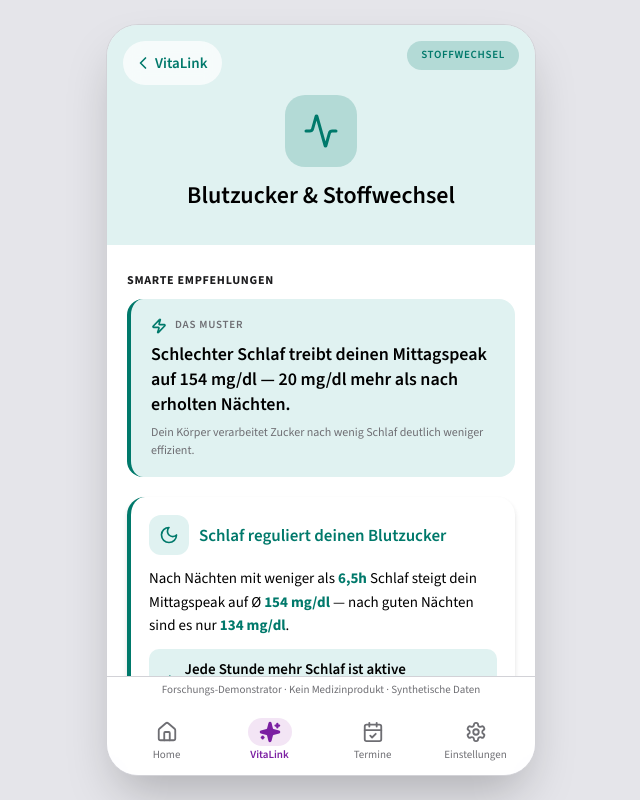
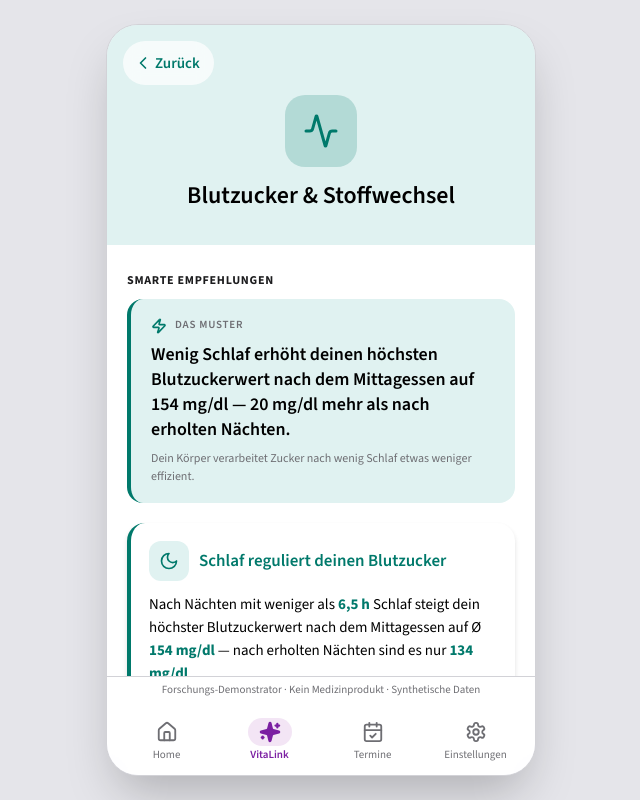
Before and after one commit to hussein-da/VitaLink, a Next.js app: page /hinweis/glukose in a window 1280 px wide. Shown: the whole page, without its empty margins (319-959 px from the left). Built offline with nearby package versions, Linux system fonts and the light colour scheme.

Commit message:
vitalink: 2.5 Detailseiten (Titel Schlafqualitaet/Herzgesundheit, Kategorie-Pille entfernt, Diagnose-Hinweis, Plural-Ueberschrift, Regler-Akzentfarbe je Kategorie, Glukose-Regler Sporttage, entschaerfte Sprache, GlossarTerm-Begriffe)

```diff
--- a/src/app/hinweis/[id]/HinweisDetail.tsx
+++ b/src/app/hinweis/[id]/HinweisDetail.tsx
@@ -6,8 +6,10 @@ import { Ban, Plane } from "lucide-react";
 import { hinweisMap } from "@/data/hinweise";
 import { smartTippsJeHinweis, insightStatementJeHinweis } from "@/data/smartTipps";
 import VorsorgeTerminZeile from "@/components/VorsorgeTerminZeile";
+import { Info } from "lucide-react";
 import { dataSourceLabel } from "@/lib/dataSources";
 import { kategorie } from "@/lib/kategorie";
+import type { Szenario } from "@/lib/types";
 import { useSettings } from "@/context/SettingsContext";
 import AppHeader from "@/components/AppHeader";
 import DetailHeader from "@/components/DetailHeader";
@@ -64,6 +66,18 @@ export default function HinweisDetail({ id }: { id: string }) {
   }
 
   const k = kategorie(hinweis.szenario);
+  // Akzentfarbe der Kategorie für den kontrafaktischen Regler (B8).
+  const CAT_BASE: Record<Szenario, string> = {
+    lifestyle: "cat-lifestyle",
+    kardiometabolisch: "cat-cardio",
+    reise: "cat-travel",
+    stoffwechsel: "cat-lifestyle",
+    vorsorge: "cat-prevention",
+  };
+  const base = CAT_BASE[hinweis.szenario];
+  const akzent = `rgb(var(--c-${base}))`;
+  const akzentSoft = `rgb(var(--c-${base}-light))`;
+  const akzentBorder = `rgb(var(--c-${base}) / 0.3)`;
   const abgeschaltet = hinweis.genutzteQuellen.filter((q) => !isSourceEnabled(q));
   const beeinträchtigt = abgeschaltet.length > 0;
   const dg = hinweis.datengrundlage;
@@ -73,7 +87,7 @@ export default function HinweisDetail({ id }: { id: string }) {
 
   return (
     <div className="pb-6">
-      <DetailHeader hinweis={hinweis} back={{ href: "/vitalink", label: "VitaLink" }} />
+      <DetailHeader hinweis={hinweis} back={{ href: "/vitalink", label: "Zurück" }} />
 
       <div className="relative z-10 space-y-7 bg-surface px-5 pb-10 pt-7">
         {/* Warnung bei abgeschalteten Quellen */}
@@ -130,12 +144,23 @@ export default function HinweisDetail({ id }: { id: string }) {
               </div>
             )
           )}
+
+          {/* G7: einheitlicher Diagnose-Hinweis (kein Medizinprodukt) */}
+          <div className="mt-4 flex items-start gap-2.5 rounded-xl bg-surface-2 p-3">
+            <Info aria-hidden size={14} className="mt-0.5 shrink-0 text-muted" />
+            <p className="text-[12px] leading-[1.5] text-muted">
+              Hinweis, keine Diagnose. Diese Empfehlung dient der Orientierung und ersetzt keine
+              ärztliche Einschätzung.
+              {hinweis.unsicher &&
+                " Der dargestellte Trend basiert auf wenigen Messpunkten — die statistische Aussagekraft ist begrenzt."}
+            </p>
+          </div>
         </Section>
 
         {/* ── WIE VITALINK ZU DIESER EMPFEHLUNG KOMMT ──
             Ausgeblendet bei reinen Vorsorge-/Termin-Hinweisen (z. B. Zahnarzt). */}
         {!beeinträchtigt && hinweis.szenario !== "vorsorge" && (
-          <Section label="Wie VitaLink zu dieser Empfehlung kommt">
+          <Section label="Wie VitaLink zu diesen Empfehlungen kommt">
             <p className="text-[15px] leading-[1.6] text-ink">
               <GlossarText>{hinweis.kurz}</GlossarText>
             </p>
@@ -145,7 +170,12 @@ export default function HinweisDetail({ id }: { id: string }) {
         {/* ── WAS WÄRE, WENN ── eigene Sektion (Protected Core erhalten) */}
         {!beeinträchtigt && hinweis.kontrafaktisch && (
           <Section label="Was wäre, wenn">
-            <CounterfactualSlider data={hinweis.kontrafaktisch} />
+            <CounterfactualSlider
+              data={hinweis.kontrafaktisch}
+              akzent={akzent}
+              akzentSoft={akzentSoft}
+              akzentBorder={akzentBorder}
+            />
           </Section>
         )}
 
--- a/src/components/CounterfactualSlider.tsx
+++ b/src/components/CounterfactualSlider.tsx
@@ -9,9 +9,19 @@ function de(n: number): string {
 
 /**
  * DF4 / Variante C (kontrafaktisch): "Was wäre, wenn"-Regler. Beim Ziehen
- * ändert sich der Wirkungstext live.
+ * ändert sich der Wirkungstext live. Akzentfarbe folgt der Kategorie (B8).
  */
-export default function CounterfactualSlider({ data }: { data: Kontrafaktisch }) {
+export default function CounterfactualSlider({
+  data,
+  akzent = "rgb(var(--c-primary))",
+  akzentSoft = "rgb(var(--c-primary-soft))",
+  akzentBorder = "rgb(var(--c-primary) / 0.3)",
+}: {
+  data: Kontrafaktisch;
+  akzent?: string;
+  akzentSoft?: string;
+  akzentBorder?: string;
+}) {
   const [wert, setWert] = useState<number>(data.aktuell);
 
   return (
@@ -26,7 +36,10 @@ export default function CounterfactualSlider({ data }: { data: Kontrafaktisch })
           <label htmlFor="cf-slider" className="font-medium text-ink">
             {data.faktorLabel}
           </label>
-          <span className="font-display text-2xl font-semibold tabular-nums text-primary">
+          <span
+            className="font-display text-2xl font-semibold tabular-nums"
+            style={{ color: akzent }}
+          >
             {de(wert)} <span className="text-base font-normal text-ink-2">{data.einheit}</span>
           </span>
         </div>
@@ -43,7 +56,8 @@ export default function CounterfactualSlider({ data }: { data: Kontrafaktisch })
             setWert(Number.isFinite(v) ? v : data.aktuell);
           }}
           aria-valuetext={`${de(wert)} ${data.einheit}`}
-          className="h-11 w-full cursor-pointer accent-primary"
+          className="h-11 w-full cursor-pointer"
+          style={{ accentColor: akzent }}
         />
 
         <div className="flex justify-between text-[13px] font-medium text-ink-2">
@@ -57,7 +71,8 @@ export default function CounterfactualSlider({ data }: { data: Kontrafaktisch })
       </div>
 
       <div
-        className="reveal rounded-xl border border-primary/30 bg-primary-soft p-4 text-ink"
+        className="reveal rounded-xl border p-4 text-ink"
+        style={{ borderColor: akzentBorder, backgroundColor: akzentSoft }}
         aria-live="polite"
       >
         {data.wirkung(wert)}
--- a/src/components/DetailHeader.tsx
+++ b/src/components/DetailHeader.tsx
@@ -25,13 +25,7 @@ export default function DetailHeader({
         {back.label}
       </Link>
 
-      {/* Kategorie-Badge — oben rechts, gleiche Höhe wie Zurück-Button */}
-      <span
-        className={`absolute right-4 z-10 rounded-full ${k.iconBg} px-3.5 py-1.5 text-[11px] font-semibold uppercase tracking-[0.06em] ${k.text}`}
-        style={{ top: "calc(env(safe-area-inset-top) + 1rem)" }}
-      >
-        {k.label}
-      </span>
+      {/* G2: Kategorie-Pille entfernt — Kategorie geht aus Icon, Farbe und Titel hervor. */}
 
       <div className="flex min-h-[220px] flex-col items-center justify-center gap-3 px-5 pb-7 pt-16 text-center">
         <span
--- a/src/data/glossar.ts
+++ b/src/data/glossar.ts
@@ -42,6 +42,39 @@ export const glossar: GlossarEintrag[] = [
     kurz:
       "Die STIKO ist die Ständige Impfkommission in Deutschland. Sie empfiehlt, welche Impfungen wann sinnvoll sind.",
   },
+  {
+    term: "mmHg",
+    kurz:
+      "Millimeter Quecksilbersäule. Einheit für den Blutdruck. Der Name stammt aus der Zeit mechanischer Messgeräte.",
+  },
+  {
+    term: "mg/dl",
+    kurz:
+      "Milligramm pro Deziliter. Einheit für Blutzucker und Cholesterin im Blut.",
+  },
+  {
+    term: "ng/ml",
+    kurz:
+      "Nanogramm pro Milliliter. Sehr kleine Mengeneinheit, z. B. für den Vitamin-D-Spiegel im Blut.",
+  },
+  {
+    term: "HbA1c",
+    kurz:
+      "Langzeit-Blutzuckerwert. Zeigt, wie hoch dein Blutzucker in den letzten 2–3 Monaten durchschnittlich war. Unter 5,7 % gilt als normal.",
+  },
+  {
+    term: "BPM",
+    kurz: "Schläge pro Minute (beats per minute). Einheit für die Herzfrequenz.",
+  },
+  {
+    term: "ms",
+    kurz: "Millisekunden, Tausendstel einer Sekunde. Einheit für HRV-Messwerte.",
+  },
+  {
+    term: "Gewebezucker",
+    kurz:
+      "Zuckerwert im Gewebe direkt unter der Haut. Die Apple Watch misst diesen optisch. Er hängt eng mit dem Blutzucker zusammen, läuft ihm aber 5–15 Minuten nach.",
+  },
 ];
 
 // Schneller Zugriff per Begriff.
--- a/src/data/hinweise.ts
+++ b/src/data/hinweise.ts
@@ -14,7 +14,7 @@ export const hinweise: Hinweis[] = [
   {
     id: "lifestyle-schlaf",
     szenario: "lifestyle",
-    titel: "Schlaf & Erholung verbessern",
+    titel: "Schlafqualität & Erholung",
     kurz: "Dein Wearable zeigt, dass dein Tiefschlaf unter der Woche auf unter 12 % sinkt. Kombiniert mit deinem Vitamin-D-Wert ergibt sich ein klares Bild.",
     begruendung:
       "Dein Wearable misst von Montag bis Donnerstag einen Tiefschlaf-Anteil von nur 10–13 %, und deine HRV liegt an diesen Nächten bei rund 29 ms statt 45 ms an erholten Nächten. Gleichzeitig zeigt deine ePA einen Vitamin-D-Wert von 24 ng/ml — leicht unter dem optimalen Bereich. Niedrige Vitamin-D-Spiegel hängen in Studien mit schlechterer Schlafqualität zusammen. Genau dieses Muster zeigt sich in deinen Wearable-Daten. Weder die ePA noch das Wearable allein hätten diesen Zusammenhang sichtbar gemacht — die Kombination schon.",
@@ -73,7 +73,7 @@ export const hinweise: Hinweis[] = [
   {
     id: "kardio-blutdruck",
     szenario: "kardiometabolisch",
-    titel: "Blutdruck-Trend beobachten",
+    titel: "Herzgesundheit",
     kurz: "Dein Blutdruck ist in 6 Monaten von 118 auf 128 mmHg gestiegen. In Kombination mit deinen Schlafdaten zeigt sich ein möglicher Zusammenhang.",
     begruendung:
       "Deine ePA dokumentiert über sechs Monate einen systolischen Blutdruck-Anstieg von 118 auf 128 mmHg (zuletzt 124 mmHg) — noch im oberen Normbereich. Dein Ruhepuls aus dem Wearable ist mit 60 BPM stabil und gut, steigt aber an Nächten mit wenig Tiefschlaf um rund 4 BPM. Schlafmangel erhöht kurzfristig den Ruhepuls und kann langfristig den Blutdruck beeinflussen. Dein leicht steigender Blutdruck-Trend aus der ePA und das Schlafmuster aus dem Wearable ergeben zusammen einen Hinweis, den keine der beiden Quellen allein liefern würde.",
@@ -240,20 +240,20 @@ export const hinweise: Hinweis[] = [
       { label: "Nüchternblutzucker (ePA)", gewicht: 0.2, quelleRef: "ePA Laborwert 12.03.2026", sourceKey: "epa-labor" },
     ],
     kontrafaktisch: {
-      faktorLabel: "Schlafdauer",
-      einheit: "h pro Nacht",
-      aktuell: 6.7,
-      min: 4,
-      max: 9,
-      schritt: 0.5,
+      faktorLabel: "Sporttage pro Woche",
+      einheit: "Tage",
+      aktuell: 4,
+      min: 0,
+      max: 7,
+      schritt: 1,
       wirkung: (wert: number) => {
-        if (wert >= 8)
-          return `Bei rund ${de(wert)} h Schlaf würde dein Mittagspeak laut deinem Datenmuster auf etwa 128 mg/dl sinken — deutlich stabiler und unter dem kritischen Schwellenwert von 140 mg/dl.`;
         if (wert >= 7)
-          return `Bei rund ${de(wert)} h Schlaf liegt dein mittlerer Mittagspeak bei etwa 135 mg/dl — im grünen Bereich und deutlich stabiler als aktuell.`;
-        if (wert >= 6)
-          return `Bei rund ${de(wert)} h Schlaf liegt dein mittlerer Mittagspeak bei etwa 143 mg/dl — im grünen Bereich, aber mit Ausreißern über 150 mg/dl.`;
-        return `Bei nur ${de(wert)} h Schlaf würde dein Mittagspeak auf geschätzte 165 mg/dl steigen — konsistent über dem postprandialen Normwert von 140 mg/dl.`;
+          return "Mit täglicher Bewegung könnte dein Abend-Blutzuckerwert auf geschätzte 88 mg/dl sinken — deutlich stabiler.";
+        if (wert >= 4)
+          return `Bei ${de(wert)} Trainingstagen liegt dein Ø Abend-Blutzuckerwert bei 96 mg/dl — unter dem Wert an trainingsfreien Tagen.`;
+        if (wert >= 1)
+          return "Mit nur 1–2 Trainingstagen steigt der geschätzte Abend-Wert auf 104–107 mg/dl — das Muster aus deinen Daten deutet das an.";
+        return "Ohne Bewegung könnten deine Abend-Werte auf über 110 mg/dl steigen, basierend auf deinem aktuellen Datenmuster.";
       },
     },
     unsicher: false,
--- a/src/data/smartTipps.ts
+++ b/src/data/smartTipps.ts
@@ -62,8 +62,8 @@ export const smartTippsJeHinweis: Record<string, SmartTipp[]> = {
       id: "kardio-schlaf-blutdruck",
       icon: "TrendingDown",
       titel: "Schlaf schützt deinen Blutdruck",
-      text: "An Nächten mit schlechtem Schlaf liegt dein Ruhepuls bei 64 BPM — 7 mehr als sonst. Dein Blutdruck stieg in 6 Monaten von 118 auf 128 mmHg systolisch.",
-      handlung: "Schlafverbesserung aus „Schlaf & Erholung“ direkt angehen — das ist dein stärkster Blutdruck-Hebel.",
+      text: "Nach unruhigen Nächten liegt dein Ruhepuls bei 64 BPM — etwa 7 mehr als sonst. Dein Blutdruck stieg in 6 Monaten von 118 auf 128 mmHg systolisch.",
+      handlung: "Die Schlafverbesserung aus „Schlafqualität & Erholung“ direkt angehen.",
       quellen: ["wearable", "epa"],
     },
     {
@@ -114,23 +114,23 @@ export const smartTippsJeHinweis: Record<string, SmartTipp[]> = {
       id: "glukose-schlaf",
       icon: "Moon",
       titel: "Schlaf reguliert deinen Blutzucker",
-      text: "Nach Nächten mit weniger als 6,5h Schlaf steigt dein Mittagspeak auf Ø 154 mg/dl — nach guten Nächten sind es nur 134 mg/dl.",
-      handlung: "Jede Stunde mehr Schlaf ist aktive Stoffwechselpflege.",
+      text: "Nach Nächten mit weniger als 6,5 h Schlaf steigt dein höchster Blutzuckerwert nach dem Mittagessen auf Ø 154 mg/dl — nach erholten Nächten sind es nur 134 mg/dl.",
+      handlung: "Schon eine Stunde mehr Schlaf pro Nacht kann deinen Blutzucker nach dem Essen stabilisieren.",
       quellen: ["wearable"],
     },
     {
       id: "glukose-training",
       icon: "Dumbbell",
       titel: "Sport als Glukose-Puffer",
-      text: "An deinen 4 Trainingstagen liegt dein Abend-Glukosewert bei Ø 96 mg/dl — an trainingsfreien Tagen bei 107 mg/dl.",
-      handlung: "Auch kurze 20-Min-Einheiten haben diesen Effekt.",
+      text: "An deinen 4 Trainingstagen liegt dein Abend-Glukosewert bei Ø 96 mg/dl — an trainingsfreien Tagen bei 107 mg/dl. Das ist etwas ungünstiger, kein Alarm, aber ein klares Muster.",
+      handlung: "Baue an trainingsfreien Tagen eine kurze 20-minütige Bewegungseinheit ein.",
       quellen: ["wearable"],
     },
     {
       id: "glukose-spaziergang",
       icon: "Footprints",
       titel: "15 Min nach dem Essen gehen",
-      text: "Dein höchster Peak (161 mg/dl) war an einem Donnerstag ohne Mittagsbewegung. Ein kurzer Spaziergang senkt den Peak um bis zu 18 mg/dl.",
+      text: "Dein höchstgemessener Wert (161 mg/dl) war an einem Donnerstag ohne Mittagsbewegung. Ein kurzer Spaziergang senkt den Wert um bis zu 18 mg/dl.",
       handlung: "15 Min Spaziergang direkt nach dem Mittagessen.",
       quellen: ["wearable"],
     },
@@ -173,20 +173,20 @@ export interface InsightStatementDaten {
 
 export const insightStatementJeHinweis: Record<string, InsightStatementDaten> = {
   "lifestyle-schlaf": {
-    haupt: "Abendtraining sabotiert deinen Tiefschlaf — Vitamin D macht es schlimmer.",
-    kontext: "Beide Faktoren ziehen in dieselbe Richtung und lassen sich gemeinsam adressieren.",
+    haupt: "Abendtraining und niedriger Vitamin-D-Spiegel beeinflussen deine Schlaftiefe — beide Faktoren ziehen in dieselbe Richtung.",
+    kontext: "Beide Faktoren lassen sich gemeinsam adressieren.",
   },
   "kardio-blutdruck": {
-    haupt: "Schlechter Schlaf treibt deinen Ruhepuls hoch — und damit langfristig den Blutdruck.",
-    kontext: "Dein stärkster Hebel sitzt nicht in der Küche, sondern im Schlafzimmer.",
+    haupt: "Wenig Schlaf kann den Ruhepuls erhöhen und langfristig den Blutdruck beeinflussen.",
+    kontext: "Schlaf ist hier ein wirksamer Ansatzpunkt.",
   },
   "reise-impfung": {
     haupt: "Sechs Wochen bis Thailand — genug Zeit für vollen Schutz, aber nur wenn du diese Woche handelst.",
     kontext: "Für Hepatitis B ist das Schnellschema möglich, aber nur bis Mitte Juli.",
   },
   "glukose": {
-    haupt: "Schlechter Schlaf treibt deinen Mittagspeak auf 154 mg/dl — 20 mg/dl mehr als nach erholten Nächten.",
-    kontext: "Dein Körper verarbeitet Zucker nach wenig Schlaf deutlich weniger effizient.",
+    haupt: "Wenig Schlaf erhöht deinen höchsten Blutzuckerwert nach dem Mittagessen auf 154 mg/dl — 20 mg/dl mehr als nach erholten Nächten.",
+    kontext: "Dein Körper verarbeitet Zucker nach wenig Schlaf etwas weniger effizient.",
   },
 };
 
```
